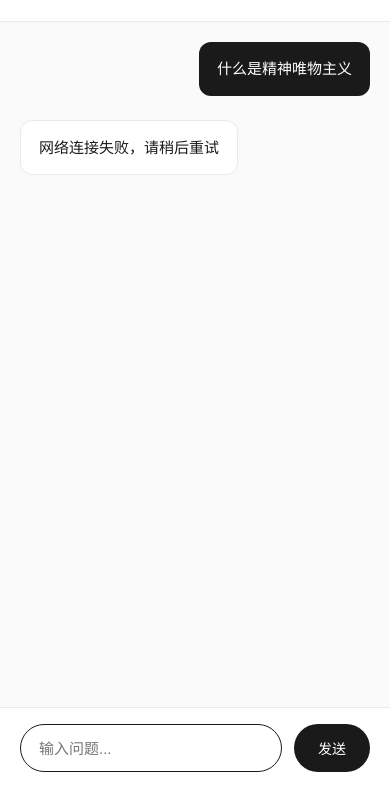
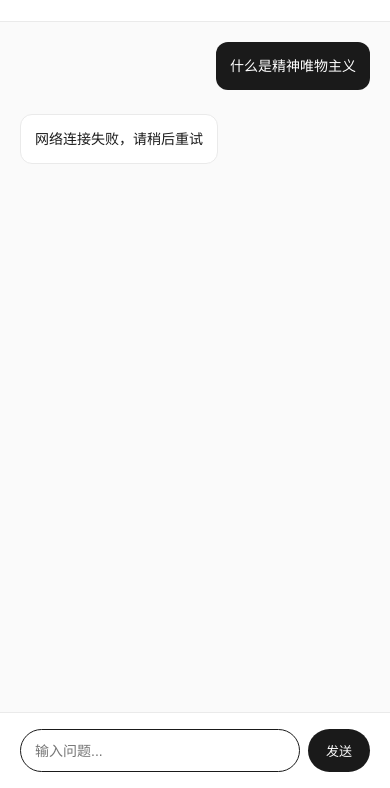
Before and after one commit to huangzhihou/trungpa-dharma-ai-gitee-mirror, a website: page public/index-vercel.html in a window 390 px wide. Both pictures are taken after a click on the element "精神唯物主义". Shown: the part 56-844 px from the top of the page. Drawn offline with Linux system fonts and the light colour scheme; no server answers.

Commit message:
fix: 修复移动端适配问题

```diff
--- a/public/index-vercel.html
+++ b/public/index-vercel.html
@@ -84,11 +84,14 @@
 
     .chat-container {
       flex: 1;
+      height: calc(100vh - 140px);
       overflow-y: auto;
       padding: 20px;
+      padding-bottom: 80px;
       max-width: 680px;
       width: 100%;
       margin: 0 auto;
+      -webkit-overflow-scrolling: touch;
       display: none;
     }
 
@@ -137,9 +140,11 @@
       left: 0;
       right: 0;
       padding: 16px 20px;
+      padding-bottom: max(16px, env(safe-area-inset-bottom));
       background: #fff;
       border-top: 1px solid #eaeaea;
       display: none;
+      z-index: 100;
     }
 
     .input-wrap.active {
@@ -201,6 +206,39 @@
 
       .main {
         padding: 32px 20px;
+        padding-bottom: 120px;
+      }
+
+      .chat-container {
+        height: calc(100vh - 160px);
+        padding-bottom: 100px;
+      }
+
+      .message-content {
+        max-width: 90%;
+        font-size: 14px;
+        padding: 12px 14px;
+      }
+
+      .input-inner {
+        gap: 8px;
+      }
+
+      #messageInput {
+        padding: 12px 14px;
+        font-size: 14px;
+      }
+
+      #sendButton {
+        padding: 12px 18px;
+        font-size: 13px;
+      }
+    }
+
+    /* iPhone X 及以上安全区域 */
+    @supports (padding-bottom: env(safe-area-inset-bottom)) {
+      body {
+        padding-bottom: env(safe-area-inset-bottom);
       }
     }
   </style>
@@ -226,7 +264,7 @@
   </main>
 
   <div class="chat-container" id="chatPage">
-    <div id="messages"></div>
+    <div id="messagesContainer"></div>
     <div class="typing" id="typing">正在思考...</div>
   </div>
 
@@ -241,7 +279,7 @@
     const mainPage = document.getElementById('mainPage');
     const chatPage = document.getElementById('chatPage');
     const inputWrap = document.getElementById('inputWrap');
-    const messages = document.getElementById('messages');
+    const messagesContainer = document.getElementById('messagesContainer');
     const messageInput = document.getElementById('messageInput');
     const sendButton = document.getElementById('sendButton');
     const typing = document.getElementById('typing');
@@ -274,8 +312,8 @@
         div.appendChild(sourcesDiv);
       }
 
-      messages.appendChild(div);
-      messages.scrollTop = messages.scrollHeight;
+      messagesContainer.appendChild(div);
+      messagesContainer.scrollTop = messagesContainer.scrollHeight;
     }
 
     async function sendMessage(msg) {
```
